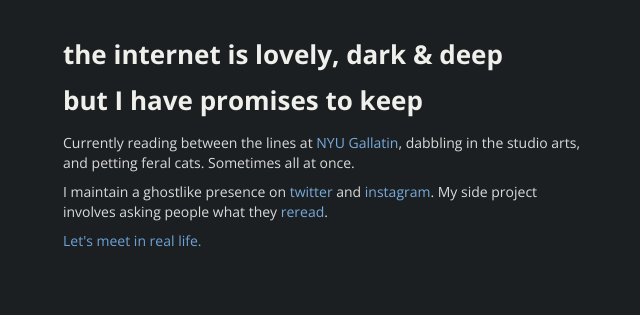
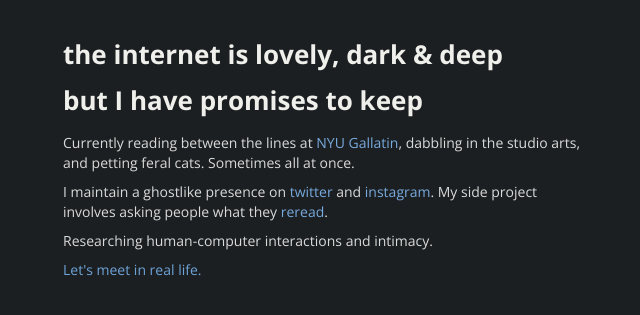
Before and after one commit to alicecai/alicecai.github.io, a Jekyll site: the page built from index.html, in a window 1280 px wide. Shown: the top 315 px of the page, without its empty margins (317-957 px from the left). Built offline with Jekyll 4.4.1, drawn with Linux system fonts in a browser that asks for light colours; Markdown is read by kramdown in place of the engine named in the settings; the list of posts is cut into pages by our own code; comment, search, counter and statistics services are not loaded.

Commit message:
vx edits
Updated index and 404 while eating a :donut:

```diff
--- a/404.html
+++ b/404.html
@@ -20,6 +20,7 @@
           <a href="/" class="{% if page.url == '/' %} active{% endif %}"> </a>
           </nav>
         <h1>404 <span class="muted">Not found.</span></h1>
+        <p>Lost? Head <a href="/">back</a>.</p>
       </div>
     </header>
     <div class="container">
--- a/index.html
+++ b/index.html
@@ -6,7 +6,8 @@ title: the internet is lovely, dark & deep
 
 <p>Currently reading between the lines at <a href="https://gallatin.nyu.edu">NYU Gallatin</a>, dabbling in the studio arts, and petting feral cats. Sometimes all at once. </p>
 
-<p>I maintain a ghostlike presence on <a href="https://twitter.com/linesforthefort">twitter</a> and <a href="https://instagram.com/linesforthefort">instagram</a>. My side project involves asking people what they <a href="http://rereadthis.com">reread</a>.</p>
+<p>I maintain a ghostlike presence on <a href="https://twitter.com/linesforthefort">twitter</a> and <a href="https://instagram.com/linesforthefort">instagram</a>. My side project involves asking people what they <a href="http://rereadthis.com">reread</a>. </p>
+<p>Researching human-computer interactions and intimacy.</p>
 
 <p><font color="6ea3d8">Let's meet in real life.</font></p>
 
```
Also changed, not shown: 3 other files.
